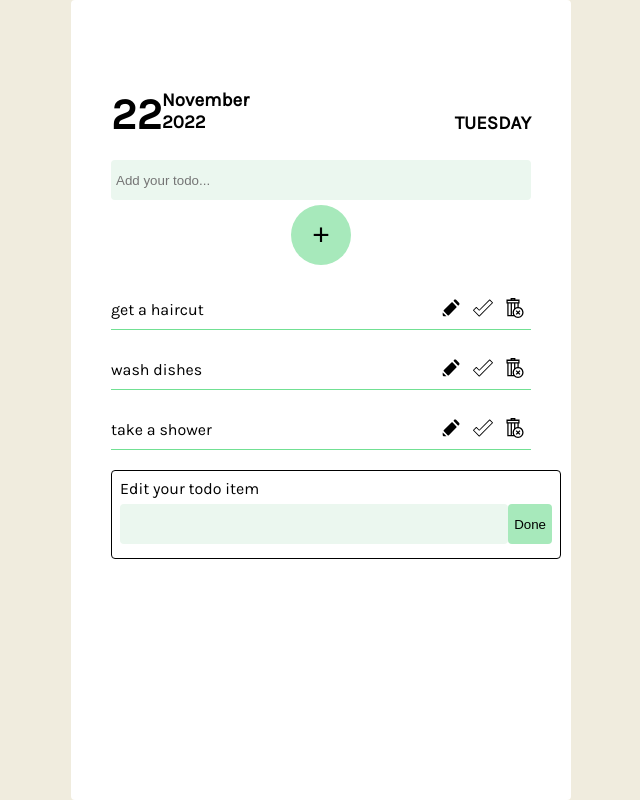
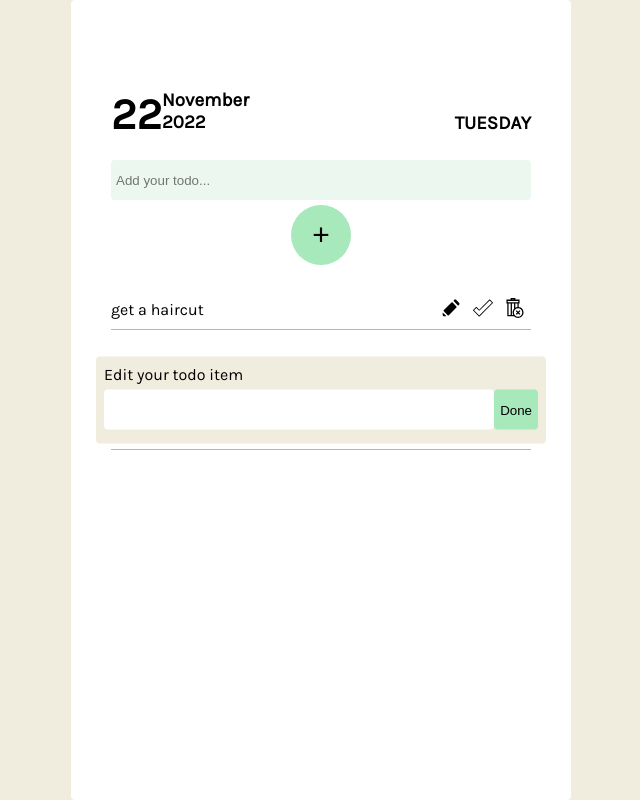
Before and after one commit to karolisjon/react-todo-list, a React (Create React App) app: page / in a window 1280 px wide. Both pictures are taken after a click on the button 770 px from the left and 308 px from the top of the page. Shown: the whole page, without its empty margins (319-959 px from the left). Built offline with nearby package versions, Linux system fonts and the light colour scheme; data requests are answered from the project's data file.

Commit message:
feat: style adjustments for modal

```diff
--- a/src/components/modal/modal.css
+++ b/src/components/modal/modal.css
@@ -1,11 +1,15 @@
 .modal {
+  position: fixed;
+  top: 50%;
+  left: 50%;
+  transform: translate(-50%, -50%);
   display: flex;
   flex-direction: column;
-  z-index: 10;
+  z-index: 1000;
   width: 450px;
   padding: 8px;
   border-radius: 4px;
-  border: 1px solid black;
+  background-color: #f0ecde;
 }
 
 .input-container {
@@ -22,8 +26,7 @@
   border: none;
   border-radius: 4px;
   padding: 5px;
-  background-color: rgb(235, 247, 239);
-  /* border-bottom: 1px solid rgb(113, 224, 147); */
+  background-color: #fff;
 }
 
 #edit-input:focus::placeholder {
```
